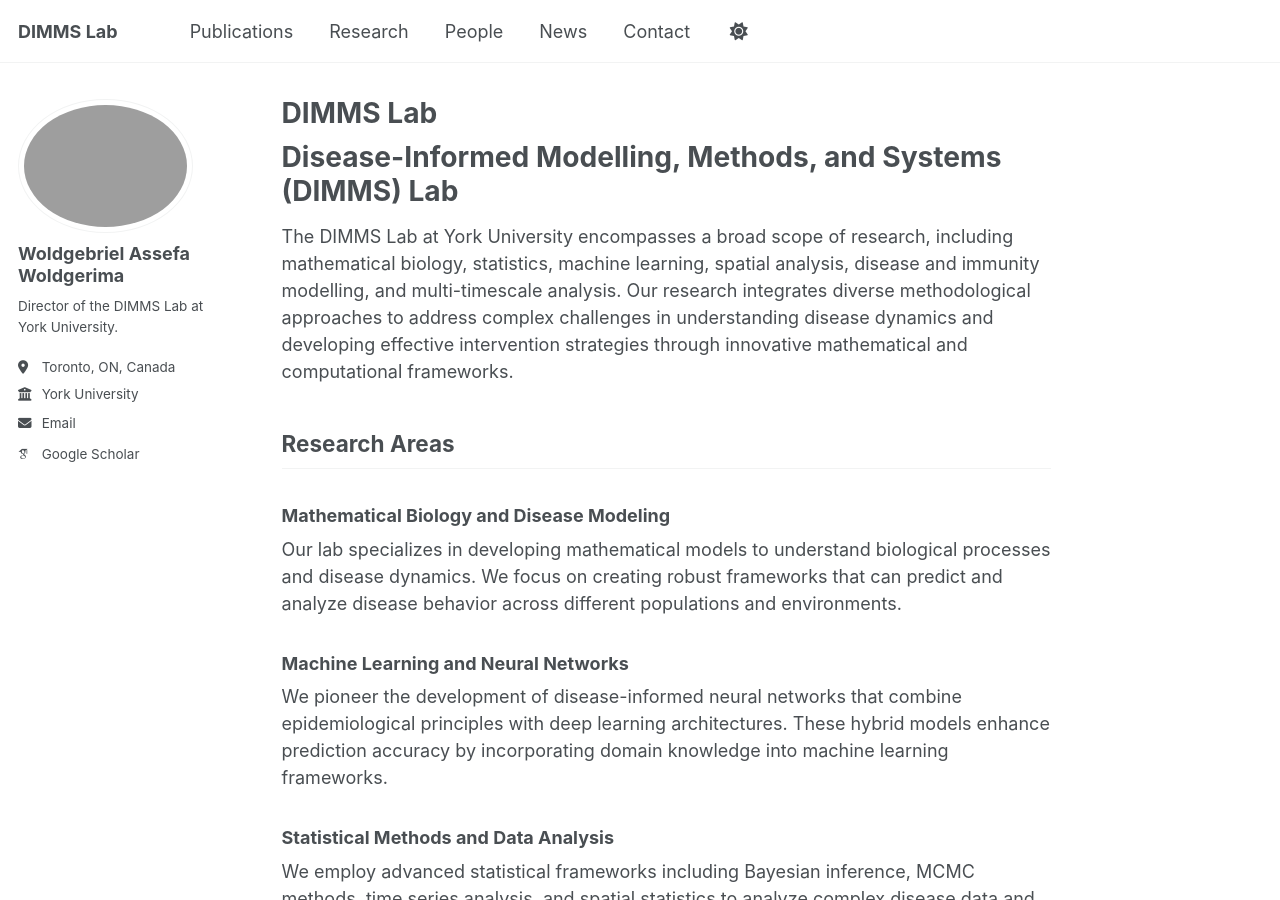
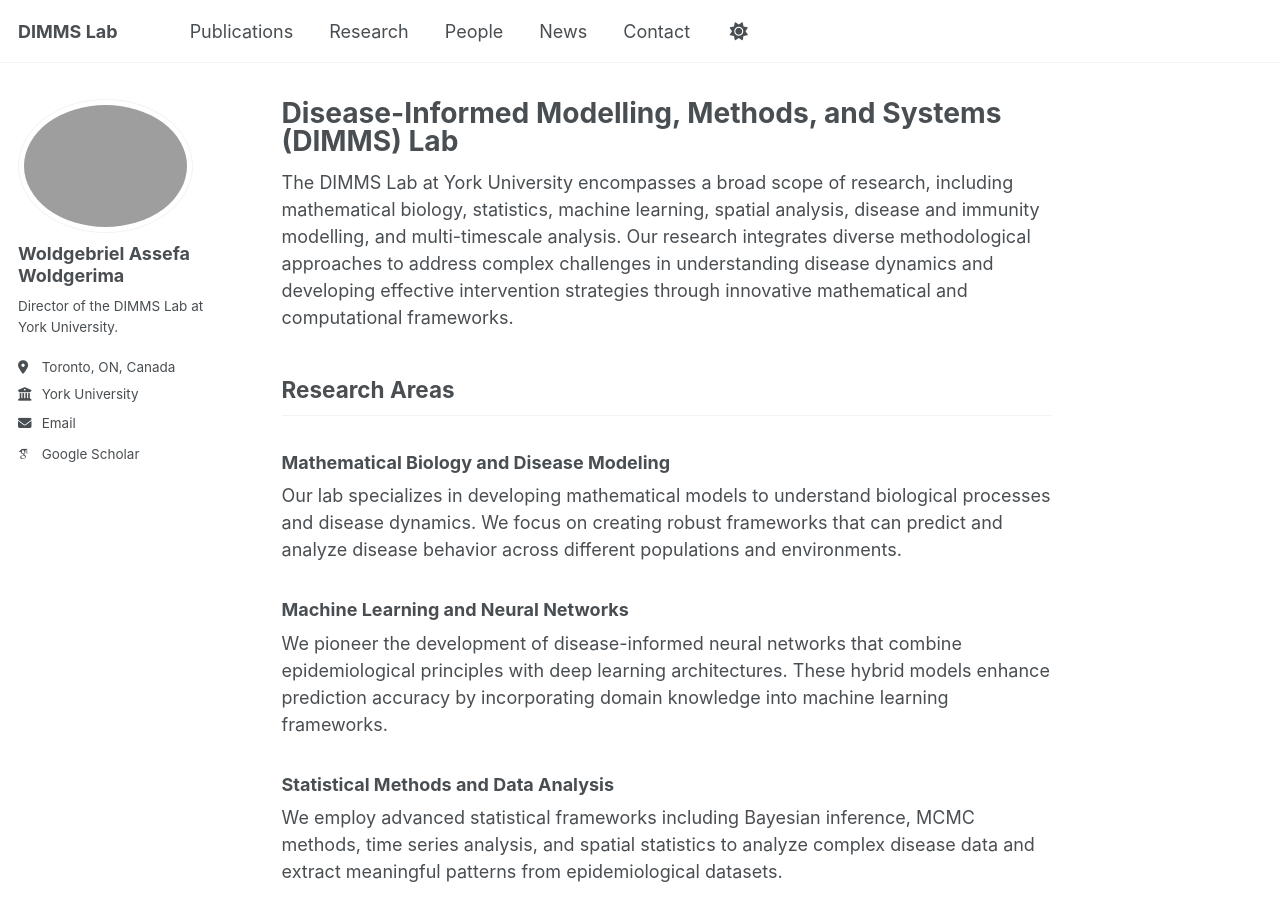
Before and after one commit to dimms-lab/dimms-lab.github.io, a Jekyll site: the page built from _pages/about.md, in a window 1280 px wide and 900 px high. Built offline with Jekyll 4.4.1, drawn with Linux system fonts in a browser that asks for light colours; some web fonts are replaced; a script that is not in the unit is left out.

Commit message:
Update about.md

```diff
--- a/_pages/about.md
+++ b/_pages/about.md
@@ -1,14 +1,12 @@
 ---
 permalink: /
-title: "DIMMS Lab"
+title: "Disease-Informed Modelling, Methods, and Systems (DIMMS) Lab"
 excerpt: "Disease-Informed Modelling, Methods, and Systems Laboratory"
 author_profile: true
 redirect_from:
   - /about/
   - /about.html
 ---
-
-# Disease-Informed Modelling, Methods, and Systems (DIMMS) Lab
 
 The DIMMS Lab at York University encompasses a broad scope of research, including mathematical biology, statistics, machine learning, spatial analysis, disease and immunity modelling, and multi-timescale analysis. Our research integrates diverse methodological approaches to address complex challenges in understanding disease dynamics and developing effective intervention strategies through innovative mathematical and computational frameworks.
 
```
